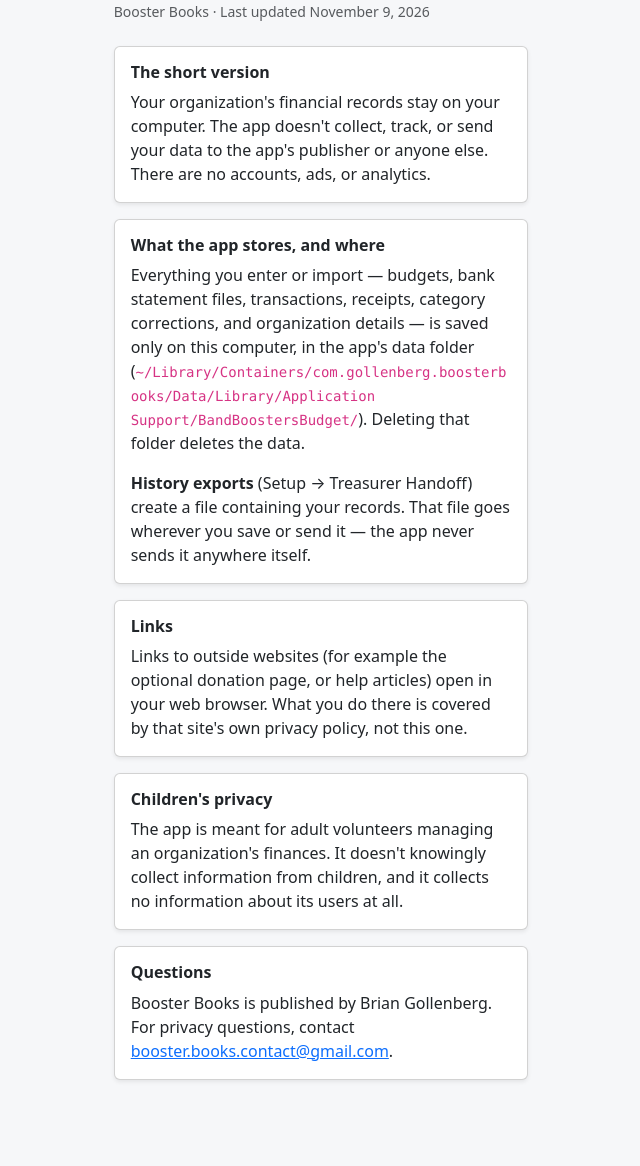
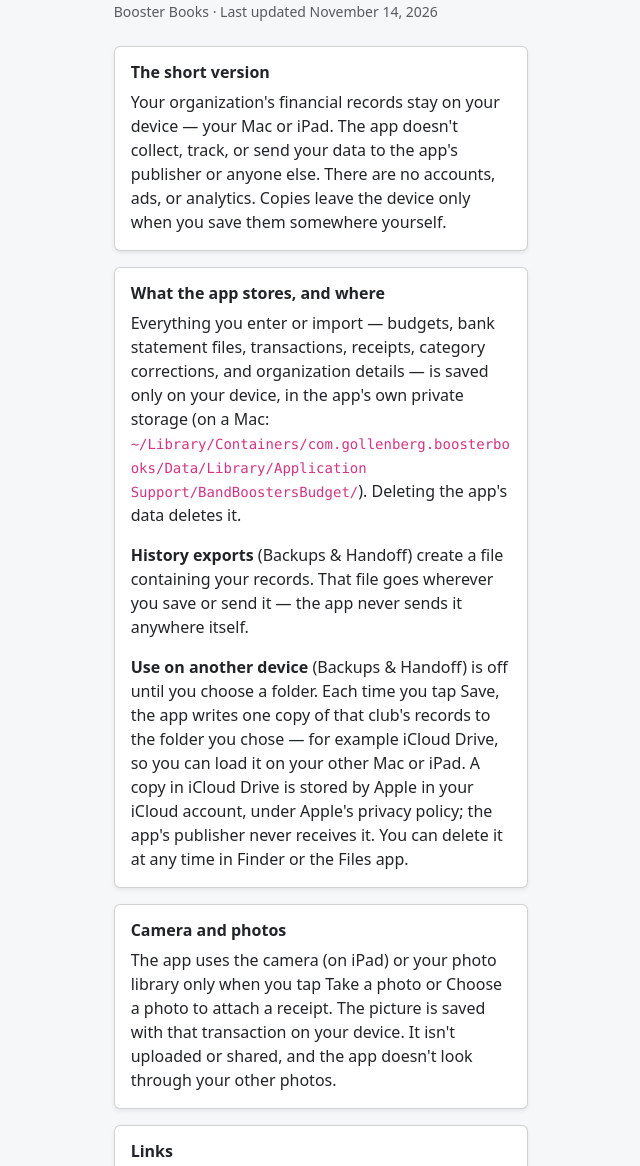
Before and after one commit to booster-books/support, a plain HTML site: page privacy/index.html in a window 1280 px wide. Shown: the part 77-1243 px from the top of the page, without its empty margins (319-959 px from the left). Before the commit the page ends 1205 px from the top, so only its background shows below. Drawn offline with Linux system fonts and the light colour scheme.

Commit message:
Add files via upload

```diff
--- a/privacy/index.html
+++ b/privacy/index.html
@@ -17,15 +17,16 @@ body{background:#f6f7f9} .wrap{max-width:760px;margin:0 auto;padding:1.5rem 1rem
   <div class="col-12 col-md-9 col-lg-7">
 
     <h3 class="mt-3 mb-1"><i class="bi bi-shield-lock me-2"></i>Privacy Policy</h3>
-    <p class="text-muted small mb-4">Booster Books · Last updated November 9, 2026</p>
+    <p class="text-muted small mb-4">Booster Books · Last updated November 14, 2026</p>
 
     <div class="card shadow-sm mb-3">
       <div class="card-body">
         <h6 class="fw-semibold">The short version</h6>
         <p class="mb-0">
-          Your organization's financial records stay on your computer. The app doesn't collect,
-          track, or send your data to the app's publisher or anyone else. There are no accounts,
-          ads, or analytics.
+          Your organization's financial records stay on your device — your Mac or iPad. The app
+          doesn't collect, track, or send your data to the app's publisher or anyone else. There
+          are no accounts, ads, or analytics. Copies leave the device only when you save them
+          somewhere yourself.
         </p>
       </div>
     </div>
@@ -35,15 +36,35 @@ body{background:#f6f7f9} .wrap{max-width:760px;margin:0 auto;padding:1.5rem 1rem
         <h6 class="fw-semibold">What the app stores, and where</h6>
         <p>
           Everything you enter or import — budgets, bank statement files, transactions,
-          receipts, category corrections, and organization details — is saved only on this
-          computer, in the app's data folder
-          (<code>~/Library/Containers/com.gollenberg.boosterbooks/Data/Library/Application Support/BandBoostersBudget/</code>). Deleting that
-          folder deletes the data.
+          receipts, category corrections, and organization details — is saved only on your
+          device, in the app's own private storage (on a Mac:
+          <code>~/Library/Containers/com.gollenberg.boosterbooks/Data/Library/Application Support/BandBoostersBudget/</code>).
+          Deleting the app's data deletes it.
         </p>
         <p class="mb-0">
-          <strong>History exports</strong> (Setup → Treasurer Handoff) create a file containing
+          <strong>History exports</strong> (Backups &amp; Handoff) create a file containing
           your records. That file goes wherever you save or send it — the app never sends it
           anywhere itself.
+        </p>
+        <p class="mt-3 mb-0">
+          <strong>Use on another device</strong> (Backups &amp; Handoff) is off until you choose a
+          folder. Each time you tap Save, the app writes one copy of that club's records to the
+          folder you chose — for example iCloud Drive, so you can load it on your other Mac or
+          iPad. A copy in iCloud Drive is stored by Apple in your iCloud account, under Apple's
+          privacy policy; the app's publisher never receives it. You can delete it at any time in
+          Finder or the Files app.
+        </p>
+      </div>
+    </div>
+
+    <div class="card shadow-sm mb-3">
+      <div class="card-body">
+        <h6 class="fw-semibold">Camera and photos</h6>
+        <p class="mb-0">
+          The app uses the camera (on iPad) or your photo library only when you tap Take a photo
+          or Choose a photo to attach a receipt. The picture is saved with that transaction on
+          your device. It isn't uploaded or shared, and the app doesn't look through your
+          other photos.
         </p>
       </div>
     </div>
```
